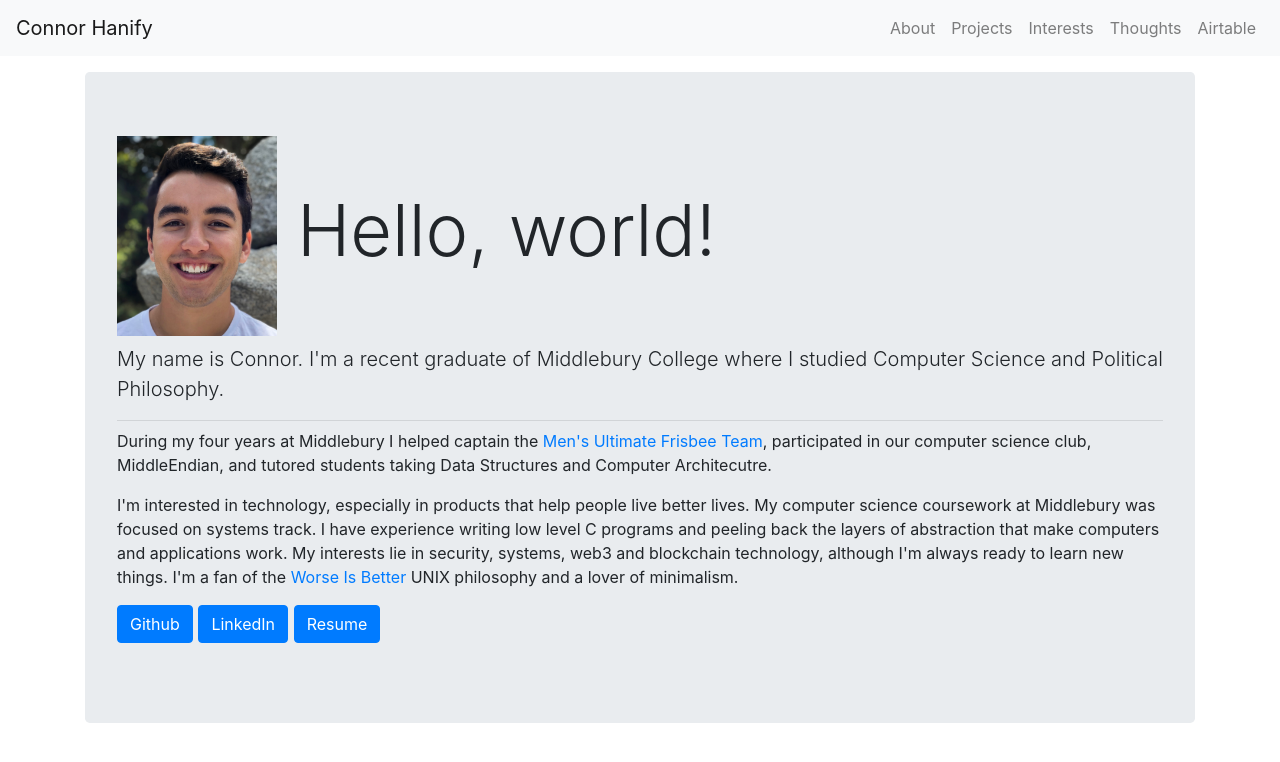
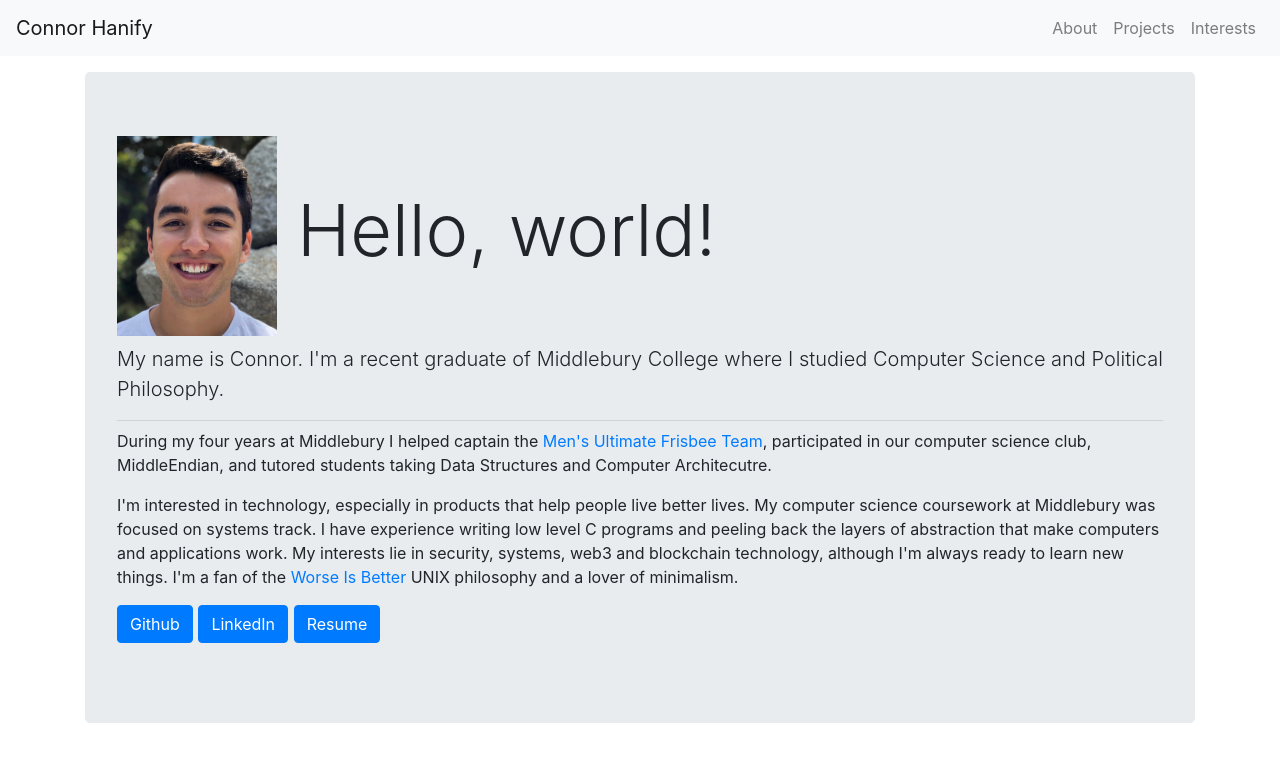
Before and after one commit to cchanify/personal-website-update, a React (Create React App) app: page / in a window 1280 px wide. Shown: the top 762 px of the page. Built offline with nearby package versions, Linux system fonts and the light colour scheme.

Commit message:
editing pages

```diff
--- a/src/App.js
+++ b/src/App.js
@@ -33,12 +33,10 @@ class App extends Component {
                 <NavItem>
                   <NavLink href="/Interests">Interests</NavLink>
                 </NavItem>
-                <NavItem>
+                {/* <NavItem>
                   <NavLink href="/Thoughts">Thoughts</NavLink>
-                </NavItem>
-                <NavItem>
-                  <NavLink href="https://airtable.com/shrrJDuLj2R9hINCt">Airtable</NavLink>
-                </NavItem>
+                </NavItem> */}
+
               </Nav>
           </Navbar>
 
@@ -46,8 +44,7 @@ class App extends Component {
           <Route path="/about" component={Home}/>
           <Route path="/projects" component={Projects}/>
           <Route path="/interests" component={Interests}/>
-          <Route path="/Thoughts" component={Thoughts}/>
-          {/* <Route path="/Airtable" component={Airtable}/> */}
+          {/* <Route path="/Thoughts" component={Thoughts}/> */}
         </div>
       </Router>
     );
```
